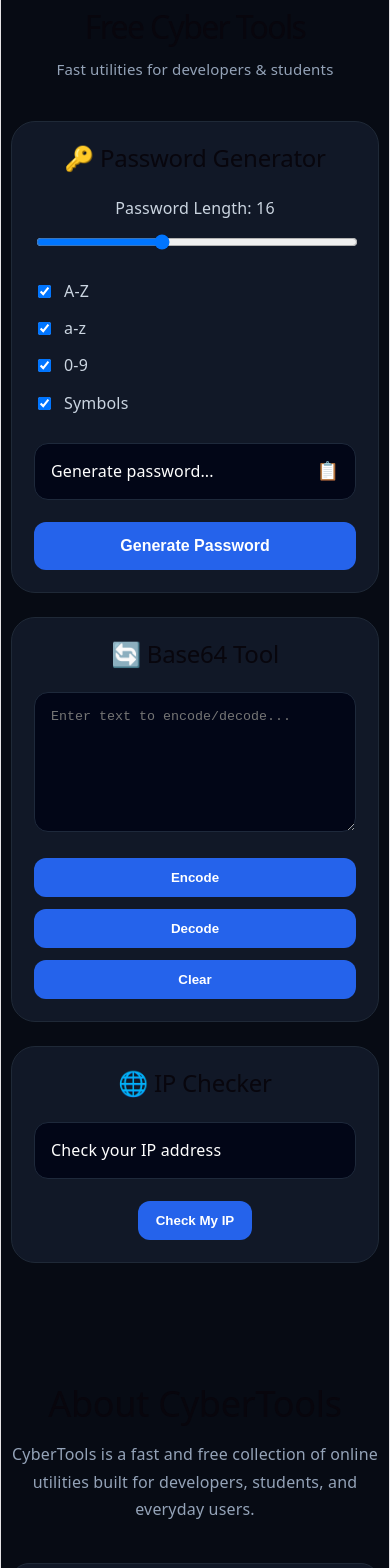
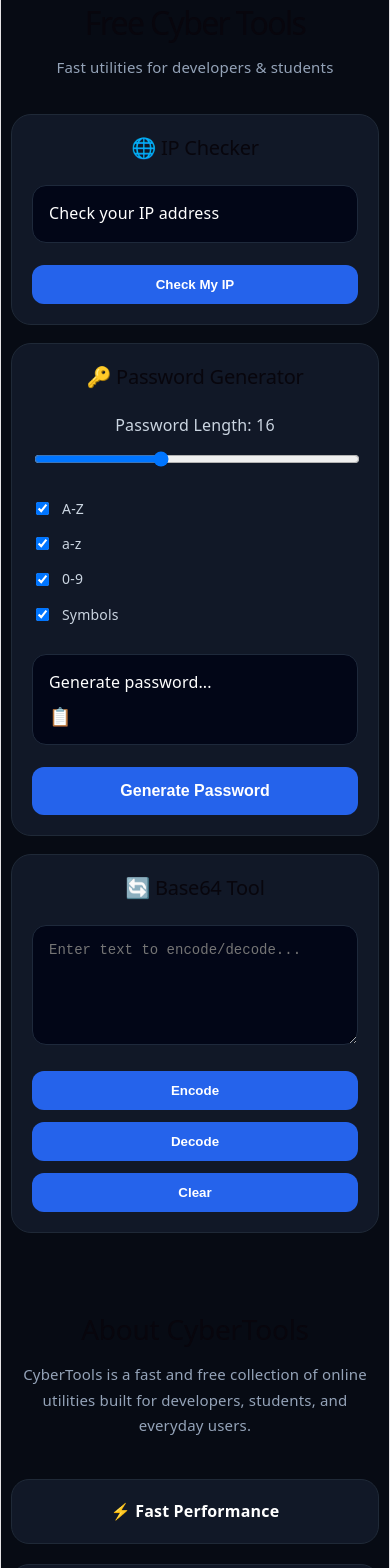
Before and after one commit to sonu2819/CyberTools, a React (Vite) app: page / in a window 390 px wide. Shown: the part 220-1788 px from the top of the page. Built offline with nearby package versions, Linux system fonts and the light colour scheme.

Commit message:
update css

```diff
--- a/src/App.css
+++ b/src/App.css
@@ -429,11 +429,19 @@
 
 /* MOBILE */
 
+/* MOBILE */
+
 @media (max-width: 600px) {
+
+  html {
+    color-scheme: dark;
+  }
 
   .app {
     padding: 10px;
   }
+
+  /* NAVBAR */
 
   .navbar {
     flex-direction: column;
@@ -443,27 +451,71 @@
     top: 8px;
 
     padding: 14px 16px;
+
+    text-align: center;
   }
 
   nav {
     gap: 16px;
+
+    flex-wrap: wrap;
+
+    justify-content: center;
   }
 
+  /* HERO */
+
   .hero {
-    padding: 40px 0;
+    padding: 35px 0;
   }
 
   .hero h1 {
     font-size: 32px;
+
+    line-height: 1.15;
   }
 
   .hero p {
     font-size: 15px;
+
+    padding: 0 10px;
   }
 
+  /* LAYOUT */
+
+  .layout {
+    grid-template-columns: 1fr;
+
+    gap: 18px;
+  }
+
+  /* CARDS */
+
   .card {
-    padding: 22px;
+    padding: 20px;
+
+    border-radius: 20px;
   }
+
+  .card h2 {
+    font-size: 20px;
+
+    line-height: 1.3;
+  }
+
+  /* CHECKS */
+
+  .checks {
+    grid-template-columns: 1fr;
+
+    gap: 12px;
+  }
+
+  .checks label {
+    font-size: 14px;
+  }
+
+  /* BUTTONS */
 
   .btn-row {
     flex-direction: column;
@@ -473,4 +525,63 @@
     width: 100%;
   }
 
+  button {
+    width: 100%;
+  }
+
+  .copy-btn {
+    width: auto;
+  }
+
+  /* RESULT */
+
+  .result-box,
+  .ip-box {
+    flex-direction: column;
+
+    align-items: flex-start;
+
+    gap: 12px;
+  }
+
+  /* TEXTAREA */
+
+  textarea {
+    min-height: 120px;
+
+    font-size: 14px;
+  }
+
+  /* ABOUT */
+
+  .about-section {
+    margin-top: 80px;
+  }
+
+  .about-section h2 {
+    font-size: 28px;
+  }
+
+  .about-section p {
+    font-size: 15px;
+
+    padding: 0 8px;
+  }
+
+  .about-grid {
+    grid-template-columns: 1fr;
+  }
+
+  .about-card {
+    padding: 20px;
+  }
+
+  /* FOOTER */
+
+  .footer {
+    margin-top: 60px;
+
+    font-size: 14px;
+  }
+
 }
--- a/src/App.jsx
+++ b/src/App.jsx
@@ -1,3 +1,295 @@
+// import { useState } from "react";
+// import "./App.css";
+
+// export default function App() {
+//   const [password, setPassword] = useState("");
+//   const [length, setLength] = useState(16);
+
+//   const [useUpper, setUseUpper] = useState(true);
+//   const [useLower, setUseLower] = useState(true);
+//   const [useNumbers, setUseNumbers] = useState(true);
+//   const [useSymbols, setUseSymbols] = useState(true);
+
+//   const [text, setText] = useState("");
+//   const [result, setResult] = useState("");
+
+//   const [ip, setIp] = useState("");
+
+//   // PASSWORD GENERATOR
+//   const generatePassword = () => {
+//     let chars = "";
+
+//     if (useUpper) chars += "ABCDEFGHIJKLMNOPQRSTUVWXYZ";
+//     if (useLower) chars += "abcdefghijklmnopqrstuvwxyz";
+//     if (useNumbers) chars += "0123456789";
+//     if (useSymbols) chars += "@#$!%&*";
+
+//     // FIX
+//     if (!chars) {
+//       alert("Select at least one option");
+//       return;
+//     }
+
+//     let pass = "";
+
+//     for (let i = 0; i < length; i++) {
+//       pass += chars[Math.floor(Math.random() * chars.length)];
+//     }
+
+//     setPassword(pass);
+//   };
+
+//   // COPY
+//   const copyText = (value) => {
+//     if (!value) return;
+
+//     navigator.clipboard.writeText(value);
+//     alert("Copied!");
+//   };
+
+//   // BASE64
+//   const encode = () => {
+//     setResult(btoa(text));
+//   };
+
+//   const decode = () => {
+//     try {
+//       setResult(atob(text));
+//     } catch {
+//       setResult("Invalid Base64");
+//     }
+//   };
+
+//   const clearText = () => {
+//     setText("");
+//     setResult("");
+//   };
+
+//   // IP
+//   const getIP = async () => {
+//     try {
+//       const res = await fetch("https://api.ipify.org?format=json");
+//       const data = await res.json();
+//       setIp(data.ip);
+//     } catch {
+//       setIp("Failed to fetch IP");
+//     }
+//   };
+
+//   return (
+//     <div className="app">
+
+//       {/* NAVBAR */}
+//       <header className="navbar">
+//         <div className="logo">⚡ CyberTools</div>
+
+//         <nav>
+//           <a href="#tools">Tools</a>
+//           <a href="#about">About</a>
+//         </nav>
+//       </header>
+
+//       {/* HERO */}
+//       <section className="hero">
+//         <h1>Free Cyber Tools</h1>
+//         <p>Fast utilities for developers & students</p>
+//       </section>
+
+//       {/* MAIN */}
+//       <section id="tools" className="layout">
+
+//         {/* LEFT */}
+//         <div className="left">
+
+//           {/* PASSWORD */}
+//           <div className="card big-card">
+
+//             <h2>🔑 Password Generator</h2>
+
+//             {/* SLIDER */}
+//             <div className="slider-box">
+//               <label>Password Length: {length}</label>
+
+//               <input
+//                 type="range"
+//                 min="6"
+//                 max="32"
+//                 value={length}
+//                 onChange={(e) =>
+//                   setLength(Number(e.target.value))
+//                 }
+//               />
+//             </div>
+
+//             {/* CHECKBOXES */}
+//             <div className="checks">
+
+//               <label>
+//                 <input
+//                   type="checkbox"
+//                   checked={useUpper}
+//                   onChange={() => setUseUpper(!useUpper)}
+//                 />
+//                 A-Z
+//               </label>
+
+//               <label>
+//                 <input
+//                   type="checkbox"
+//                   checked={useLower}
+//                   onChange={() => setUseLower(!useLower)}
+//                 />
+//                 a-z
+//               </label>
+
+//               <label>
+//                 <input
+//                   type="checkbox"
+//                   checked={useNumbers}
+//                   onChange={() => setUseNumbers(!useNumbers)}
+//                 />
+//                 0-9
+//               </label>
+
+//               <label>
+//                 <input
+//                   type="checkbox"
+//                   checked={useSymbols}
+//                   onChange={() => setUseSymbols(!useSymbols)}
+//                 />
+//                 Symbols
+//               </label>
+
+//             </div>
+
+//             {/* RESULT */}
+//             <div className="result-box">
+
+//               <span>
+//                 {password || "Generate password..."}
+//               </span>
+
+//               <button
+//                 className="copy-btn"
+//                 onClick={() => copyText(password)}
+//               >
+//                 📋
+//               </button>
+
+//             </div>
+
+//             {/* BUTTON */}
+//             <button
+//               className="main-btn"
+//               onClick={generatePassword}
+//             >
+//               Generate Password
+//             </button>
+
+//           </div>
+//         </div>
+
+//         {/* RIGHT */}
+//         <div className="right">
+
+//           {/* BASE64 */}
+//           <div className="card">
+
+//             <h2>🔄 Base64 Tool</h2>
+
+//             <textarea
+//               placeholder="Enter text to encode/decode..."
+//               value={text}
+//               onChange={(e) => setText(e.target.value)}
+//             />
+
+//             <div className="btn-row">
+//               <button onClick={encode}>Encode</button>
+//               <button onClick={decode}>Decode</button>
+//               <button onClick={clearText}>Clear</button>
+//             </div>
+
+//             {result && (
+//               <div className="output">{result}</div>
+//             )}
+
+//           </div>
+
+//           {/* IP */}
+//           <div className="card">
+
+//             <h2>🌐 IP Checker</h2>
+
+//             <div className="ip-box">
+
+//               <span>
+//                 {ip || "Check your IP address"}
+//               </span>
+
+//               {ip && (
+//                 <button
+//                   className="copy-btn"
+//                   onClick={() => copyText(ip)}
+//                 >
+//                   📋
+//                 </button>
+//               )}
+
+//             </div>
+
+//             <button onClick={getIP}>
+//               Check My IP
+//             </button>
+
+//           </div>
+
+//         </div>
+
+//       </section>
+
+//       {/* FOOTER */}
+//       {/* <footer id="about" className="footer">
+//         Built for fast daily use ⚡
+//       </footer> */}
+
+//       <section id="about" className="about-section">
+
+//   <h2>About CyberTools</h2>
+
+//   <p>
+//     CyberTools is a fast and free collection of online utilities
+//     built for developers, students, and everyday users.
+//   </p>
+
+//   <div className="about-grid">
+
+//     <div className="about-card">
+//       ⚡ Fast Performance
+//     </div>
+
+//     <div className="about-card">
+//       🔒 Privacy Friendly
+//     </div>
+
+//     <div className="about-card">
+//       🛠 Simple Tools
+//     </div>
+
+//   </div>
+
+// </section>
+
+//     </div>
+//   );
+// }
+
+
+
+
+
+
+
+
 import { useState } from "react";
 import "./App.css";
 
@@ -97,6 +389,36 @@
 
       {/* MAIN */}
       <section id="tools" className="layout">
+
+
+          {/* IP */}
+          <div className="card">
+
+            <h2>🌐 IP Checker</h2>
+
+            <div className="ip-box">
+
+              <span>
+                {ip || "Check your IP address"}
+              </span>
+
+              {ip && (
+                <button
+                  className="copy-btn"
+                  onClick={() => copyText(ip)}
+                >
+                  📋
+                </button>
+              )}
+
+            </div>
+
+            <button onClick={getIP}>
+              Check My IP
+            </button>
+
+          </div>
+
 
         {/* LEFT */}
         <div className="left">
@@ -215,34 +537,6 @@
 
           </div>
 
-          {/* IP */}
-          <div className="card">
-
-            <h2>🌐 IP Checker</h2>
-
-            <div className="ip-box">
-
-              <span>
-                {ip || "Check your IP address"}
-              </span>
-
-              {ip && (
-                <button
-                  className="copy-btn"
-                  onClick={() => copyText(ip)}
-                >
-                  📋
-                </button>
-              )}
-
-            </div>
-
-            <button onClick={getIP}>
-              Check My IP
-            </button>
-
-          </div>
-
         </div>
 
       </section>
```
